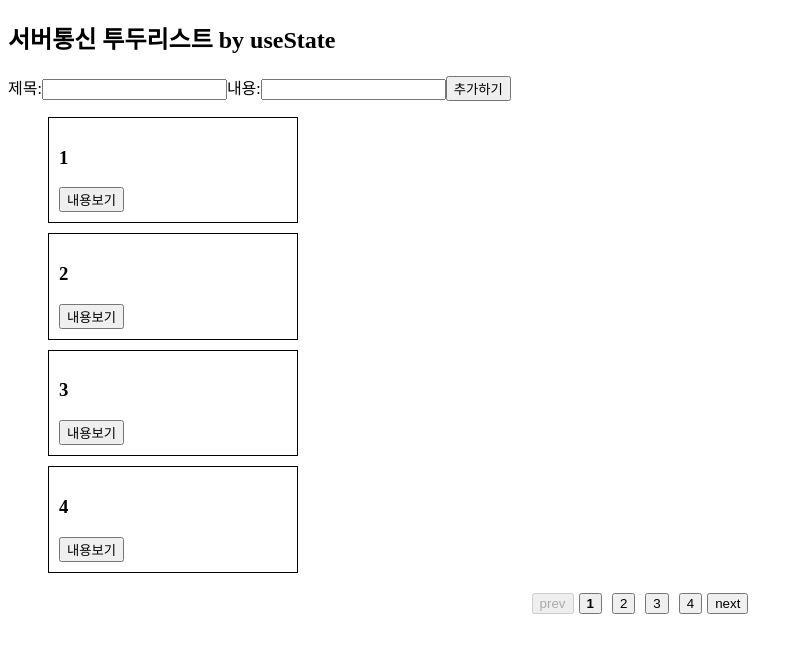
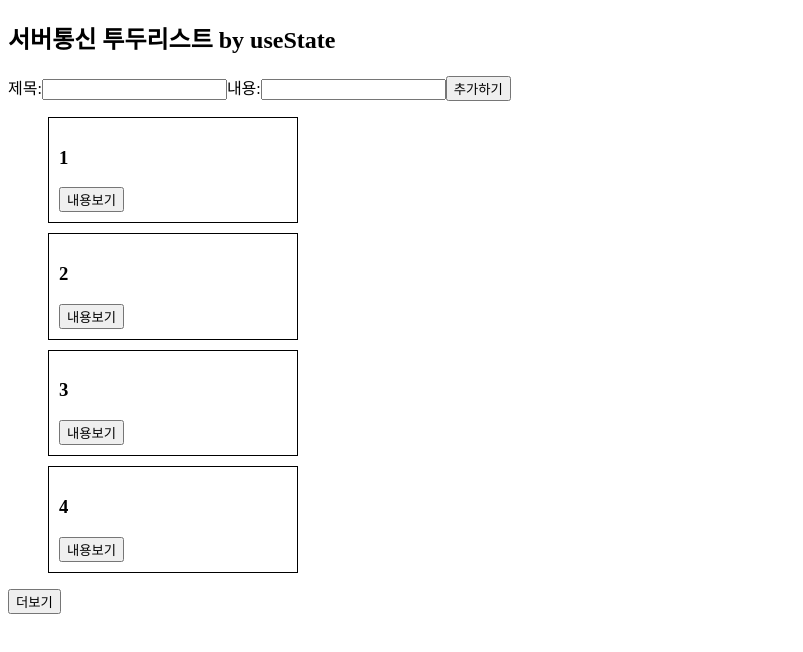
Before and after one commit to rjc1704/st-12th-lecture, a React (Vite) app: page / in a window 1280 px wide. Shown: the top 652 px of the page, without its empty margins (0-803 px from the left). Built offline with nearby package versions, Linux system fonts and the light colour scheme; data requests are answered from the project's data file.

Commit message:
더보기 전체페이지수를 알 수 있을 때

```diff
--- a/db.json
+++ b/db.json
@@ -111,6 +111,14 @@
       "isCompleted": false,
       "liked": false,
       "createdAt": 1718728875093
+    },
+    {
+      "id": "1718732925588",
+      "title": "15",
+      "contents": "15",
+      "isCompleted": false,
+      "liked": false,
+      "createdAt": 1718732925588
     }
   ]
 }
--- a/src/components/TodoList.jsx
+++ b/src/components/TodoList.jsx
@@ -1,25 +1,37 @@
-import { useQuery } from "@tanstack/react-query";
-import { useState } from "react";
+import { useInfiniteQuery } from "@tanstack/react-query";
 import { todoApi } from "../api/todos";
-import Pagination from "./Pagination";
 import TodoItem from "./TodoItem";
 
 const ITEMS_PER_PAGE = 4;
 
 export default function TodoList() {
-  const [page, setPage] = useState(1);
-
-  const { isPending, error, data } = useQuery({
-    queryKey: ["todos", page],
-    queryFn: async () => {
+  const {
+    data: todos,
+    fetchNextPage,
+    hasNextPage,
+    isFetchingNextPage,
+    isPending,
+    error,
+  } = useInfiniteQuery({
+    queryKey: ["todos"],
+    initialPageParam: 1,
+    queryFn: async ({ pageParam }) => {
       const response = await todoApi.get("/todos", {
-        params: { _page: page, _limit: ITEMS_PER_PAGE },
+        params: { _page: pageParam, _limit: ITEMS_PER_PAGE },
       });
       return {
         todos: response.data,
-        totalCount: response.headers["x-total-count"],
+        totalPages: Math.ceil(
+          response.headers["x-total-count"] / ITEMS_PER_PAGE,
+        ),
       };
     },
+    getNextPageParam: (lastPage, allPages, lastPageParam) => {
+      const nextPage = lastPageParam + 1;
+      return nextPage <= lastPage.totalPages ? nextPage : undefined;
+    },
+    select: ({ pages }) =>
+      pages.map((todosPerPage) => todosPerPage.todos).flat(),
   });
 
   if (isPending) {
@@ -37,16 +49,18 @@ export default function TodoList() {
     );
   }
 
-  const totalPages = Math.ceil(data.totalCount / ITEMS_PER_PAGE);
-
   return (
     <>
       <ul style={{ listStyle: "none", width: 250 }}>
-        {data.todos.map((todo) => (
-          <TodoItem todo={todo} />
+        {todos.map((todo) => (
+          <TodoItem key={todo.id} todo={todo} />
         ))}
       </ul>
-      <Pagination page={page} setPage={setPage} totalPages={totalPages} />
+      {hasNextPage && (
+        <button onClick={() => fetchNextPage()} disabled={isFetchingNextPage}>
+          {isFetchingNextPage ? "로딩중..." : "더보기"}
+        </button>
+      )}
     </>
   );
 }
```
